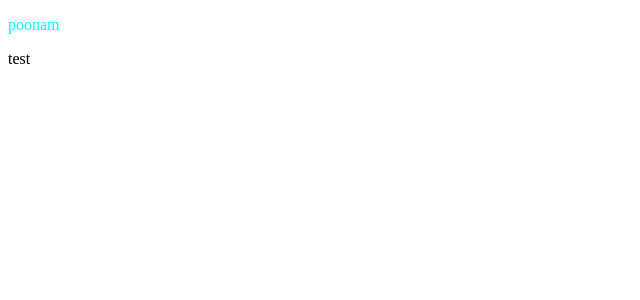
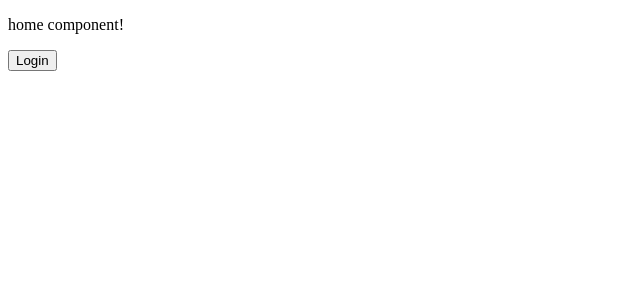
Before and after one commit to pbhapkar17/aug_batch1, an Angular app in the folder myApplication/: page / in a window 1280 px wide. Shown: the top 300 px of the page, without its empty margins (0-640 px from the left). Built offline with nearby package versions, Linux system fonts and the light colour scheme.

Commit message:
simple compo routing

```diff
--- a/myApplication/src/app/app-routing.module.ts
+++ b/myApplication/src/app/app-routing.module.ts
@@ -1,7 +1,12 @@
 import { NgModule } from '@angular/core';
 import { RouterModule, Routes } from '@angular/router';
+import { HomeComponent } from './home/home.component';
+import { LoginComponent } from './login/login.component';
 
-const routes: Routes = [];
+const routes: Routes = [
+  { path : '' , component : HomeComponent},
+  { path : "login" , component : LoginComponent}
+];
 
 @NgModule({
   imports: [RouterModule.forRoot(routes)],
--- a/myApplication/src/app/app.component.html
+++ b/myApplication/src/app/app.component.html
@@ -1,5 +1,9 @@
 
-<p class="test">poonam</p>
+<!-- <p class="test">poonam</p>
 <div>test</div>
-
+-------------------------------
+<app-home></app-home>
+------------------------------- -->
+<!-- <div>test</div> -->
 <router-outlet></router-outlet>
+<!-- <p>poonam</p> -->
--- a/myApplication/src/app/app.module.ts
+++ b/myApplication/src/app/app.module.ts
@@ -4,11 +4,15 @@ import { BrowserModule } from '@angular/platform-browser';
 import { AppRoutingModule } from './app-routing.module';
 import { AppComponent } from './app.component';
 import { HomeComponent } from './home/home.component';
+import { LoginComponent } from './login/login.component';
+
 
 @NgModule({
   declarations: [ //component/pipe/directive
     AppComponent,
-    HomeComponent
+    HomeComponent,
+    LoginComponent,
+
   ],
   imports: [  //modules
     BrowserModule,
--- a/myApplication/src/app/home/home.component.html
+++ b/myApplication/src/app/home/home.component.html
@@ -1 +1,2 @@
-<p>home works!</p>
+<p>home component!</p>
+<button routerLink = "/login">Login</button>
--- /dev/null
+++ b/myApplication/src/app/login/login.component.html
@@ -0,0 +1 @@
+<p>login works!</p>
```
Also changed, not shown: myApplication/src/app/login/login.component.ts (added, +10 -0 lines), myApplication/src/app/login/login.component.css (added), 1 other file (tests, documents, lock files or other folders).
